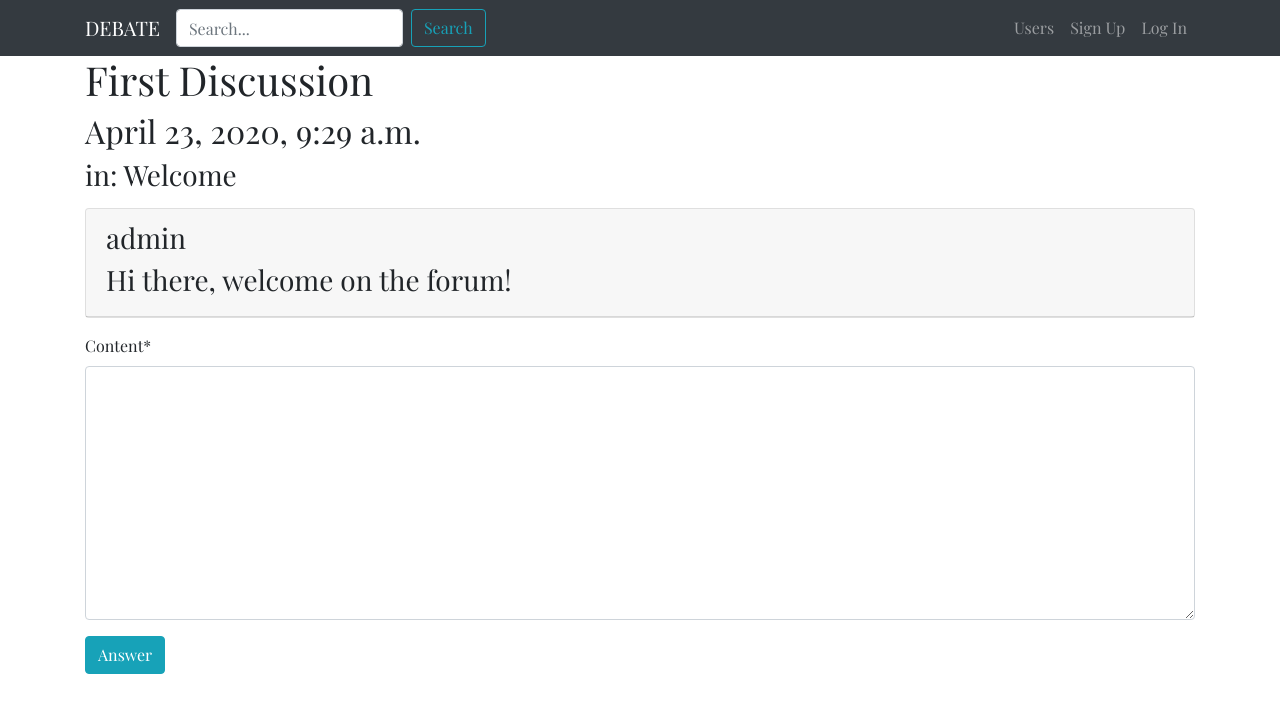
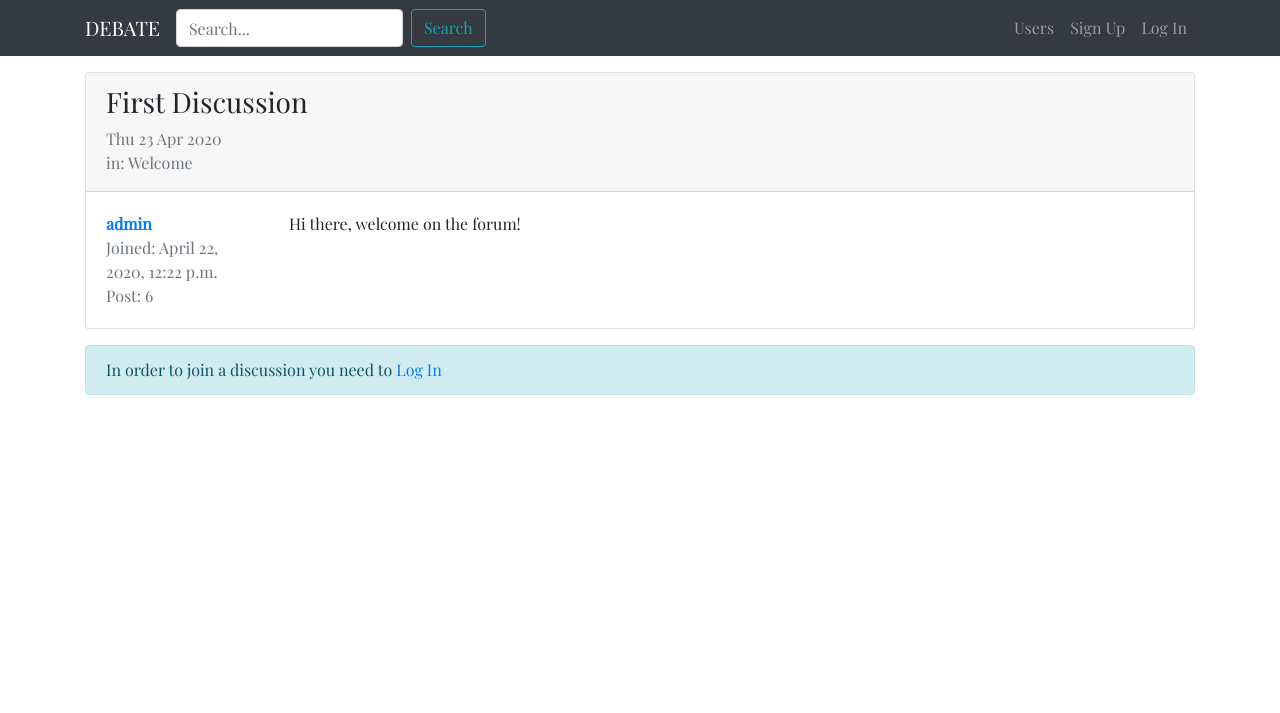
Before and after one commit to Manik5/django-playground-social-forum, a Django app: page /forum/discussion/1 in a window 1280 px wide. Shown: the top 713 px of the page. Run offline with Django 3.2, Linux system fonts and the light colour scheme; data comes from the database, SQL or seed files in the repository; both versions use the stored data as it was after the commit; some libraries are stand-ins or nearby versions.

Commit message:
bit of styling on the single section

```diff
--- a/forum/forms.py
+++ b/forum/forms.py
@@ -18,3 +18,9 @@ class PostModelForm(forms.ModelForm):
     class Meta:
       model = Post
       fields = ["content"]
+      widgets = {
+        "content" : forms.Textarea(attrs={'rows': '5'})
+      }
+      labels = {
+        "content" : "Message"
+      }
--- a/forum/templates/forum/single_discussion.html
+++ b/forum/templates/forum/single_discussion.html
@@ -6,24 +6,41 @@
 {% block content %}
 
   {% for post in posts_discussion %}
-
-    <h1>{{ discussion.title }}</h1>
-    <h2>{{ discussion.creation_date }}</h2>
-    <h3>in: {{ discussion.belong_section }}</h3>
-
-
       <div class="card my-3">
-        <div class="card-header">
-          <h3>{{ post.author_post }}</h3>
-          <h3>{{ post.data_creation }}</h3>
-          <h3>{{ post.content }}</h3>
+      {% if forloop.first %}
+          <div class="card-header pb-0">
+            <h3>{{ discussion.title }}</h3>
+            <p class="text-muted">{{ discussion.creation_date|date:"D d M Y" }}
+            <br>in: {{ discussion.belong_section }}</p>
+          </div>
+      {% else %}
+          <div class="card-header py-0">
+            <p class="text-muted mb-0">{{ post.creation_date|date:"d M Y" }}</p>
+          </div>
+      {% endif %}
+        <div class="card-body">
+          <div class="row">
+            <div class="col-xl-2 col-4">
+              <p class="mb-0"><a href="{% url 'user_profile' username=post.author_post.username %}"><strong>{{ post.author_post }}</strong></a></p>
+              <p class="text-muted mb-0">Joined: {{ post.author_post.date_joined }}</p>
+              <p class="text-muted mb-0">Post: {{ post.author_post.posts.count }}</p>
+            </div>
+            <div class="col-xl-10 col-8">
+              <p class="my-0">{{ post.content|linebreaks }}</p>
+            </div>
+          </div>
+        </div>
 
           <!-- <h6 class="card-text">{{ section.description }}</h6> -->
-        </div>
       </div>
 
   {% endfor %}
 
-  {% include 'forum/form_response.html' %}
-
+  {% if request.user.is_authenticated %}
+    {% include 'forum/form_response.html' %}
+  {% else %}
+    <div class="alert alert-info" role="alert">
+      In order to join a discussion you need to <a href="{% url 'login' %}?next={{ request.get_full_path }}">Log In</a>
+    </div>
+  {% endif %}
 {% endblock content %}
--- a/forum/views.py
+++ b/forum/views.py
@@ -2,6 +2,7 @@ from django.shortcuts import render, get_object_or_404
 from django.contrib.auth.decorators import login_required
 from django.views.generic.edit import CreateView
 from django.http import HttpResponseRedirect, HttpResponseBadRequest
+from django.urls import reverse
 # Create your views here.
 from .forms import DiscussionModelForm, PostModelForm
 from .mixins import StaffMixing
@@ -50,7 +51,7 @@ def visualizeDiscussion(request, pk):
              }
   return render(request, "forum/single_discussion.html", context)
 
-
+@login_required
 def addResponse(request, pk):
   discussion = get_object_or_404(Discussion, pk=pk)
   if request.method == "POST":
@@ -61,5 +62,6 @@ def addResponse(request, pk):
       form.instance.author_post = request.user
       form.save()
       url_discussion = reverse("visualize_discussion", kwargs={"pk": pk})
+      return HttpResponseRedirect(url_discussion)
   else:
     return HttpResponseBadRequest()
```
Also changed, not shown: db.sqlite3.
